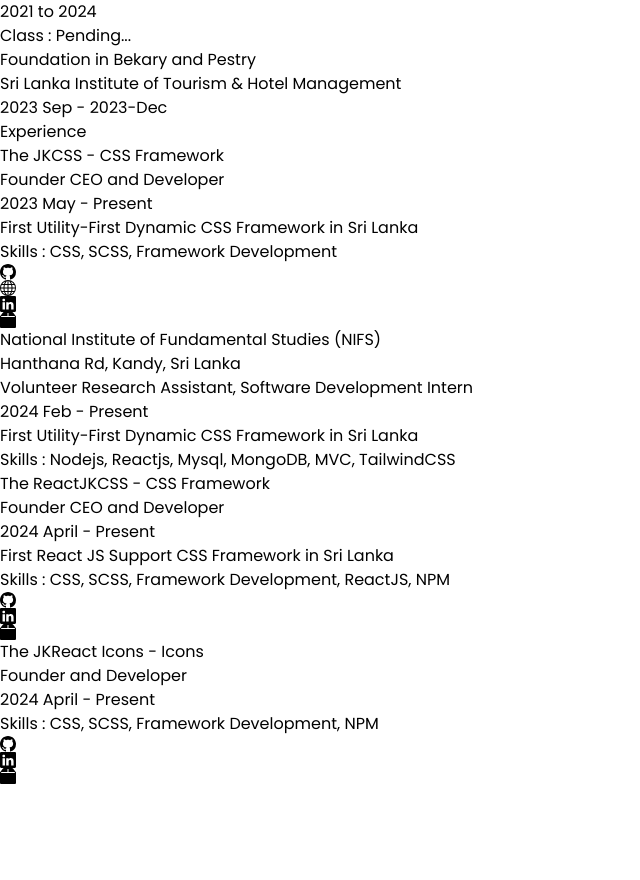
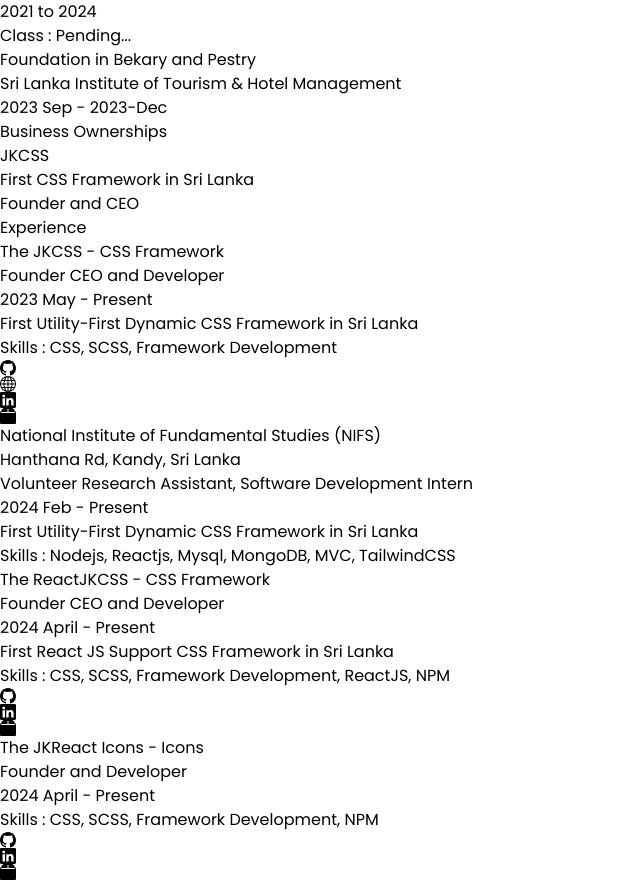
Before and after one commit to BackendExpert/my-portfolio-new, a React (Vite) app: page / in a window 1280 px wide. Shown: the part 1544-2424 px from the top of the page, without its empty margins (0-640 px from the left). Before the commit the page ends 2328 px from the top, so only its background shows below. Built offline with nearby package versions, Linux system fonts and the light colour scheme; a web font is replaced by a local one.

Commit message:
Update Content.jsx
Co-Authored-By: JehanKandy  <jehankandy@gmail.com>

```diff
--- a/src/components/Content.jsx
+++ b/src/components/Content.jsx
@@ -75,7 +75,30 @@
               </div>
 
             </div>
+
+
+            <h1 className="text-4xl text-center font-semibold my-8">Business Ownerships</h1>
+            <div className="my-4">
+
+              <div className="bg-gray-800 py-4 px-5 rounded my-4">
+                <div className="md:flex">
+                  {/* <img src={SSCK} alt="" className='h-24 rounded w-auto md:mt-2 md:ml-0 ml-6 md:mb-0 mb-6'/> */}
+                  <div className="ml-6">
+                    <h1 className="md:text-xl font-semibold ">JKCSS</h1>
+                    <p className="pb-4">First CSS Framework in Sri Lanka</p>
+                    <p className="">
+                      Founder and CEO
+                    </p>
+                  </div>
+                </div>
+              </div>
+
+            </div>
           </div>
+
+
+
+
           <div className="">
             <h1 className="text-4xl text-center font-semibold">Experience</h1>
             <div className="my-4">
```
